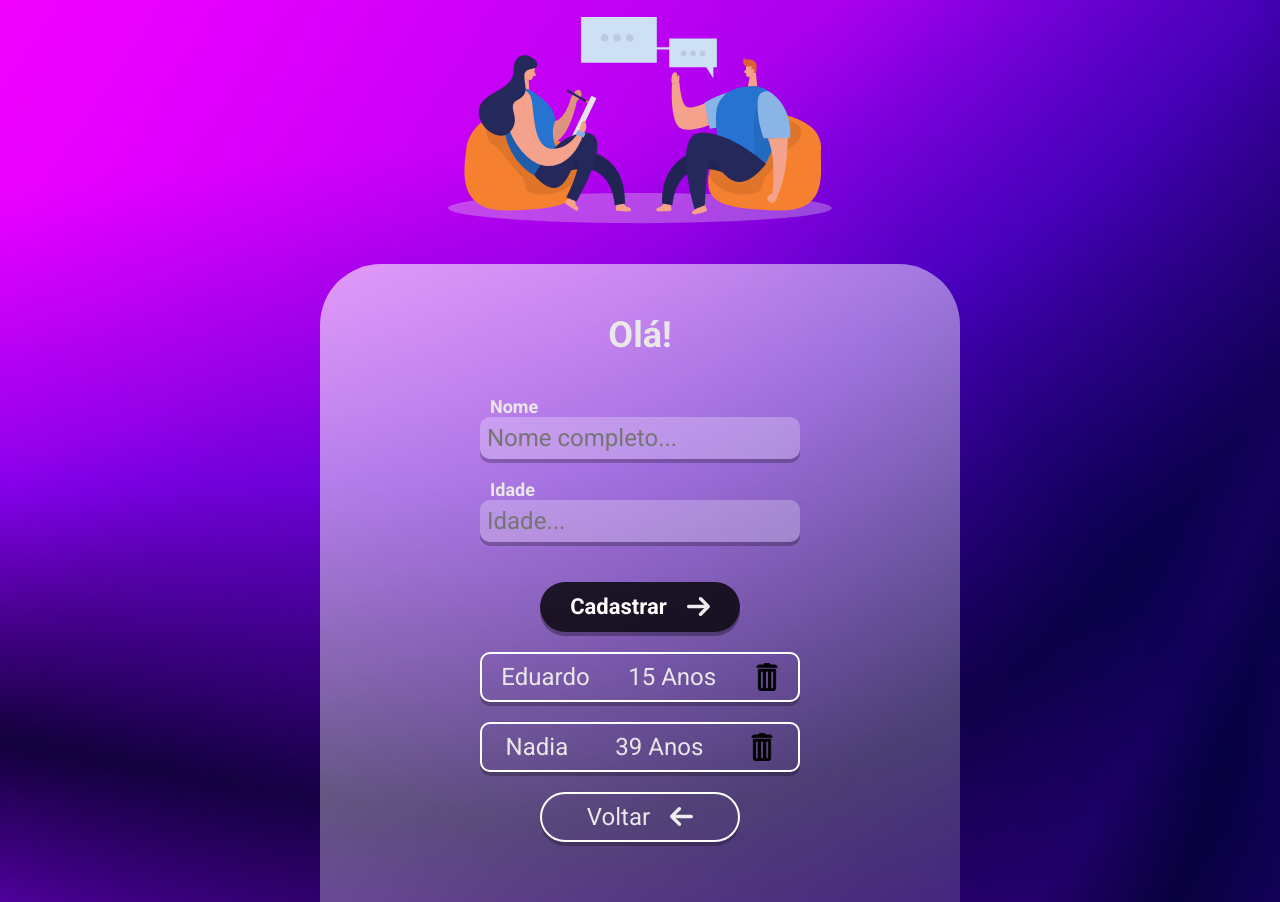
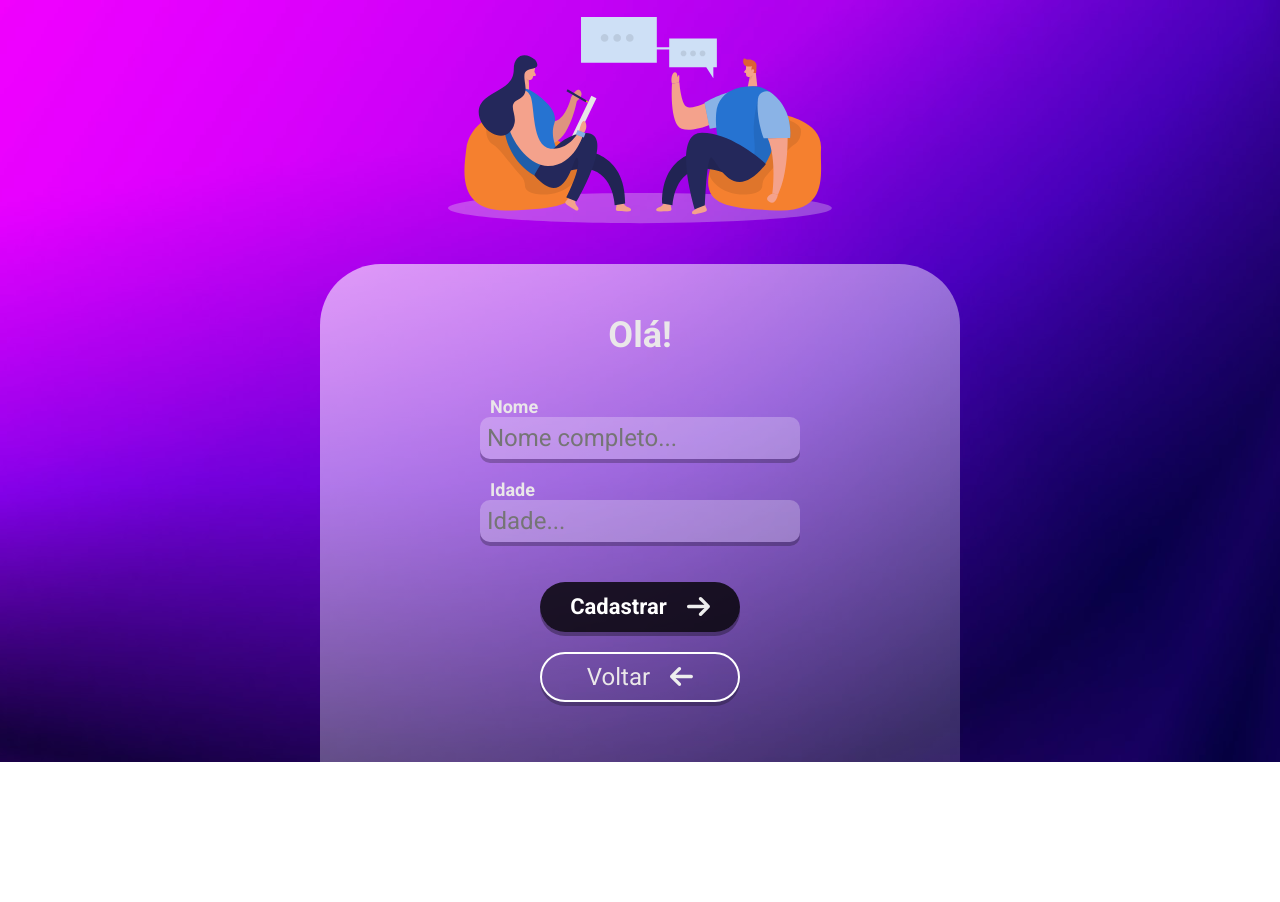
Before and after one commit to EduardoMatos08/project-react, a React (Create React App) app: page / in a window 1280 px wide. After the commit the page ends 800 px from the top, so only its background shows below. Built offline with nearby package versions, Linux system fonts and the light colour scheme.

Commit message:
Projeto com a função principal sendo desempenhada

```diff
--- a/src/App.js
+++ b/src/App.js
@@ -1,4 +1,5 @@
 import React from 'react';
+import { useState, useRef } from 'react';
 
 import People from './assets/people.svg'
 import ArrowRight from './assets/arrow-right.svg'
@@ -24,11 +25,23 @@ import {
 
 export default function App() {
 
-  const users = [
-    { id: Math.random(), name: "Eduardo", age: 15 },
-    { id: Math.random(), name: "Nadia", age: 39 },
+  const [users, setUsers] = useState([]);
 
-  ]
+  const inputName = useRef()
+  const inputAge = useRef()
+
+  // Hooks - UseState - UseRef
+
+  function addUser() {
+    setUsers([...users, {id: Math.random(), name: inputName.current.value, age: inputAge.current.value}])
+  }
+
+  // Estado == Monitora a Alteração de Variável == Imutável //
+
+  function deleteUser(UserId) {
+    const newUsers = users.filter(user => user.id !== UserId)
+    setUsers(newUsers)
+  }
 
   return(
     <Container>
@@ -39,19 +52,19 @@ export default function App() {
 
         <DivInput>
           <InputLabel>Nome</InputLabel>
-          <Input placeholder='Nome completo...' type="text"></Input>
+          <Input ref={inputName} placeholder='Nome completo...' type="text"></Input>
         </DivInput>
 
         <DivInput>
           <InputLabel>Idade</InputLabel>
-          <Input placeholder='Idade...' type="number"></Input>
+          <Input ref={inputAge} placeholder='Idade...' type="number"></Input>
         </DivInput>
 
-        <Button>Cadastrar<ArrowImg alt="seta-para-direita" src={ArrowRight}></ArrowImg></Button>
+        <Button onClick={addUser}>Cadastrar<ArrowImg alt="seta-para-direita" src={ArrowRight}></ArrowImg></Button>
 
         <ul>
           {users.map((user) => (
-            <UserBox key={user.id}><UserInfo>{user.name}</UserInfo> <UserInfo>{user.age} Anos</UserInfo><TrashCanButton><TrashCanImg alt="trash-can" src={TrashCan}></TrashCanImg></TrashCanButton></UserBox>
+            <UserBox key={user.id}><UserInfo>{user.name}</UserInfo> <UserInfo>{user.age} Anos</UserInfo><TrashCanButton onClick={() => {deleteUser(user.id)}}><TrashCanImg alt="trash-can" src={TrashCan}></TrashCanImg></TrashCanButton></UserBox>
           ))}
         </ul>
         <ButtonBack>Voltar<ArrowLImg alt="seta-para-esquerda" src={ArrowLeft}></ArrowLImg></ButtonBack>
```
